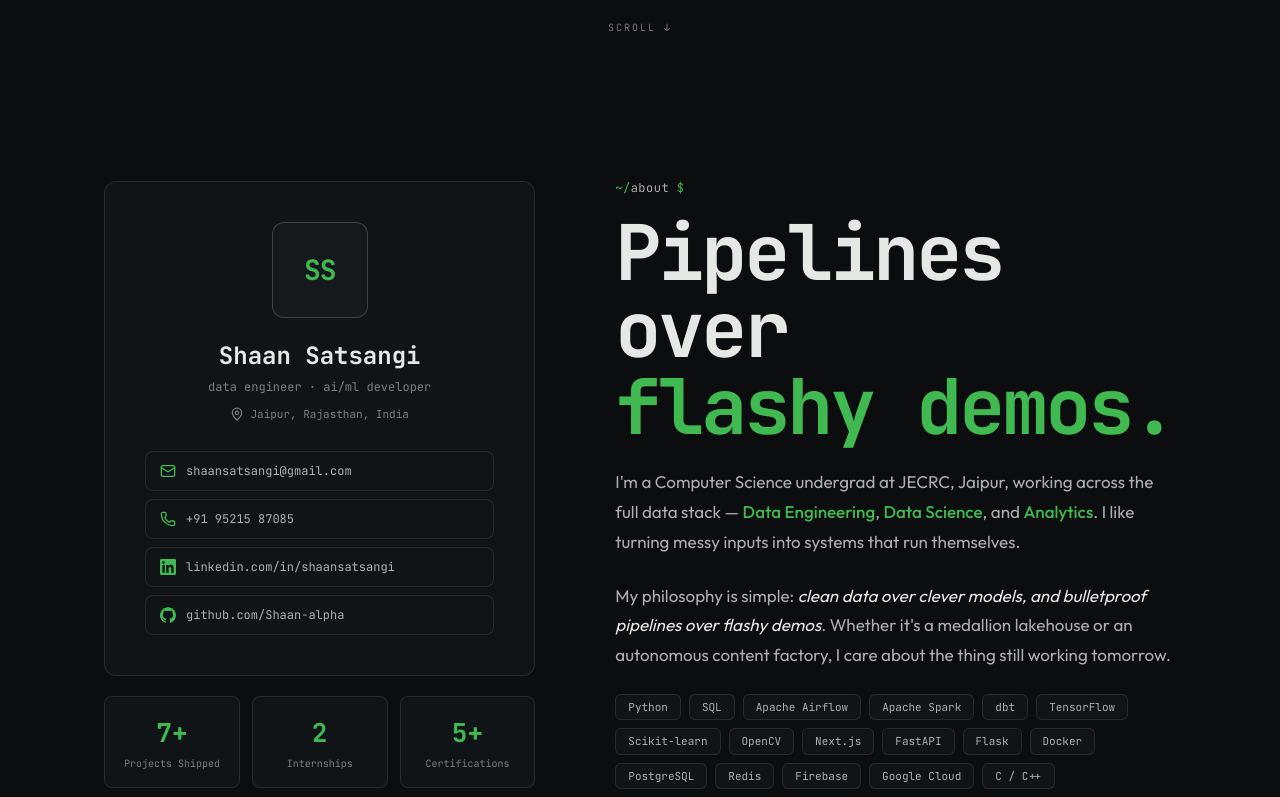
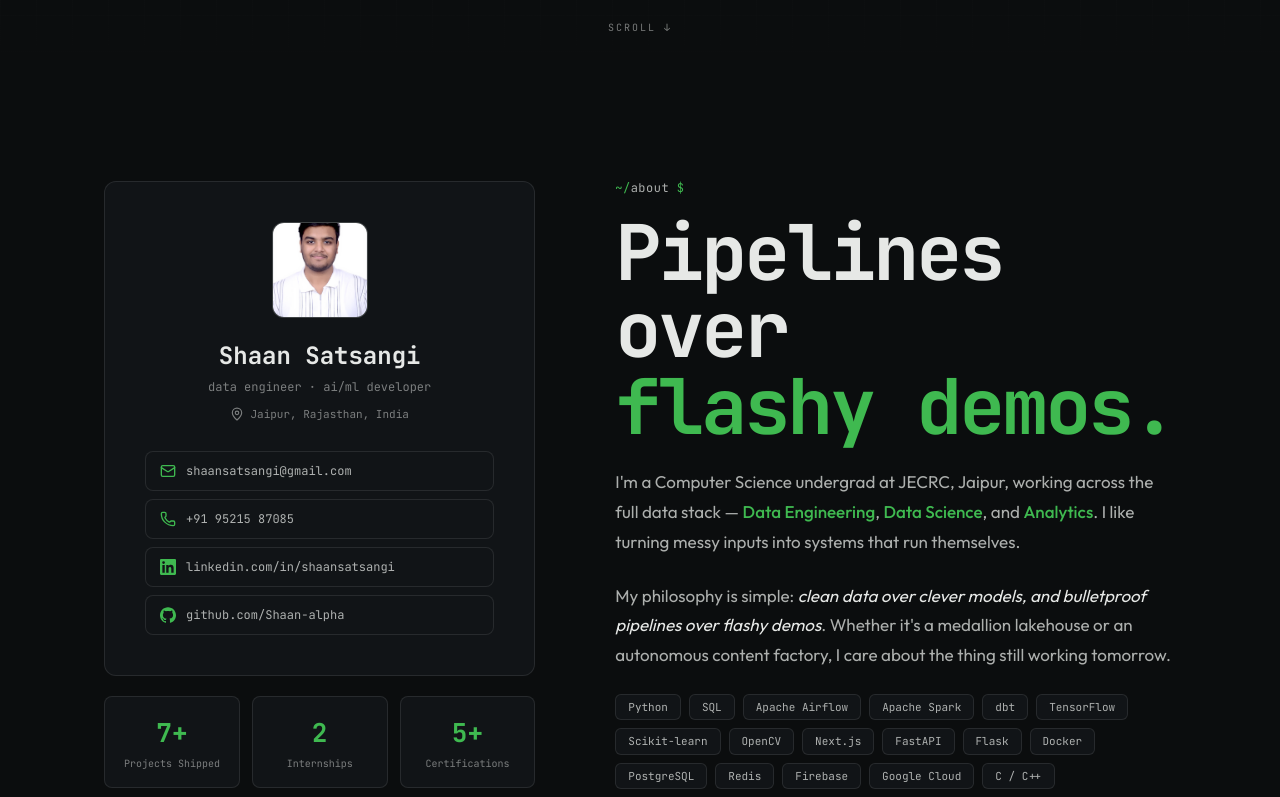
Before and after one commit to Shaan-alpha/Portfolio, a Next.js app: page / in a window 1280 px wide. Shown: the part 741-1538 px from the top of the page. Built offline with nearby package versions, Linux system fonts and the light colour scheme.

Commit message:
feat: use real photo for About avatar; remove nav accent dot

```diff
--- a/src/components/About.tsx
+++ b/src/components/About.tsx
@@ -1,6 +1,7 @@
 "use client";
 
 import { motion } from "framer-motion";
+import Image from "next/image";
 import { Mail, Phone, MapPin } from "lucide-react";
 
 const GithubIcon = ({ className }: { className?: string }) => (
@@ -41,8 +42,15 @@ export default function About() {
         <div className="relative max-w-[400px] lg:max-w-none mx-auto lg:mx-0">
           <motion.div variants={itemVariants}>
             <div className="bg-surface border border-border rounded-[var(--r2)] p-6 sm:p-8 lg:p-10 text-center relative overflow-hidden">
-              <div className="w-[96px] h-[96px] rounded-[var(--r2)] mx-auto mb-5 bg-bg2 border border-border2 flex items-center justify-center">
-                <span className="font-display text-[28px] font-bold accent tracking-[-0.04em]">SS</span>
+              <div className="w-[96px] h-[96px] rounded-[var(--r2)] mx-auto mb-5 bg-bg2 border border-border2 overflow-hidden relative">
+                <Image
+                  src="/me.jpg"
+                  alt="Shaan Satsangi"
+                  fill
+                  sizes="96px"
+                  className="object-cover"
+                  priority
+                />
               </div>
               <div className="font-display text-[20px] sm:text-[24px] font-bold mb-1">Shaan Satsangi</div>
               <div className="text-muted mono text-[12px]">data engineer · ai/ml developer</div>
--- a/src/components/Navbar.tsx
+++ b/src/components/Navbar.tsx
@@ -67,8 +67,6 @@ export default function Navbar() {
       }`}
       style={{ transform: "translateX(-50%) translateZ(0)", backfaceVisibility: "hidden" }}
     >
-      <div className="w-[6px] h-[6px] rounded-full bg-accent ml-1.5 mr-1.5 sm:mr-2 shrink-0 shadow-[0_0_8px_var(--accent)]"></div>
-
       {navLinks.map((link) => (
         <a
           key={link.id}
```
Also changed, not shown: public/me.jpg (added).
